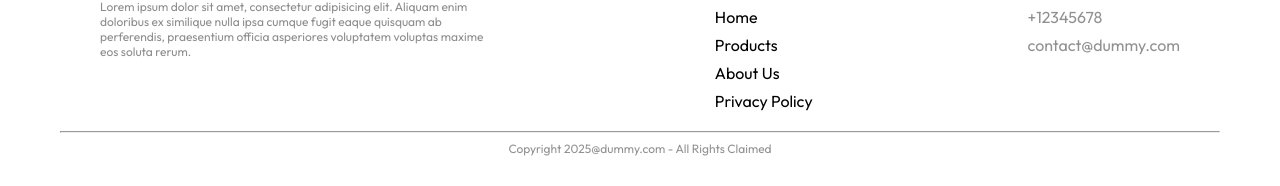
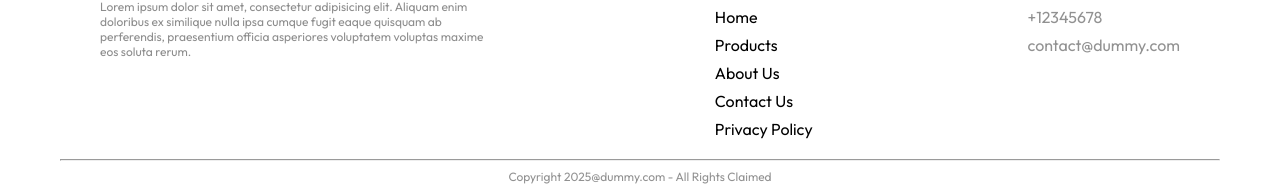
Before and after one commit to BeslinEbby/shopping-cart, a React (Vite) app: page /orders in a window 1280 px wide. Shown: the part 663-849 px from the top of the page. Built offline with nearby package versions, Linux system fonts and the light colour scheme; no server answers.

Commit message:
added new navigation link

```diff
--- a/src/components/footer/Footer.jsx
+++ b/src/components/footer/Footer.jsx
@@ -19,8 +19,9 @@ const Footer = () => {
           <p>COMPANY</p>
           <ul>
             <li><Link to={"/"}>Home</Link></li>
-            <li><Link to={"/products"}>Products</Link></li>
+            <li><Link to={"/all"}>Products</Link></li>
             <li><Link to={"/about"}>About Us</Link></li>
+            <li><Link to={"/contact"}>Contact Us</Link></li>
             <li><Link to={"#"}>Privacy Policy</Link></li>
           </ul>
         </div>
```
